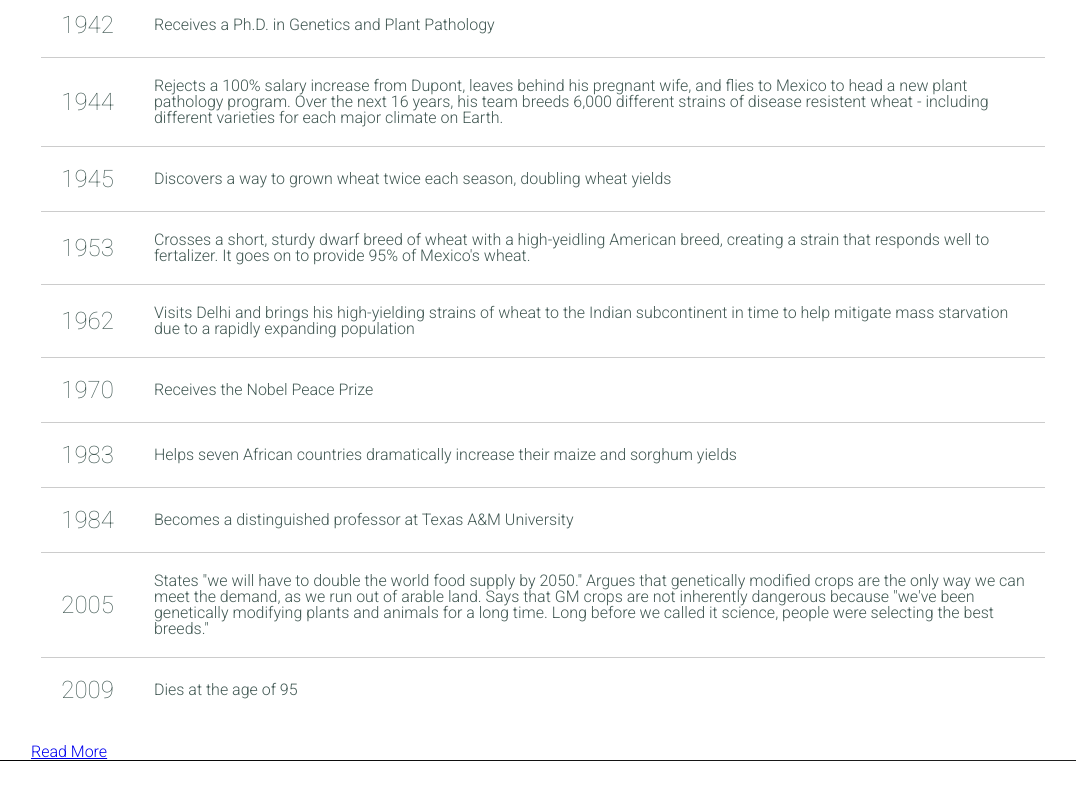
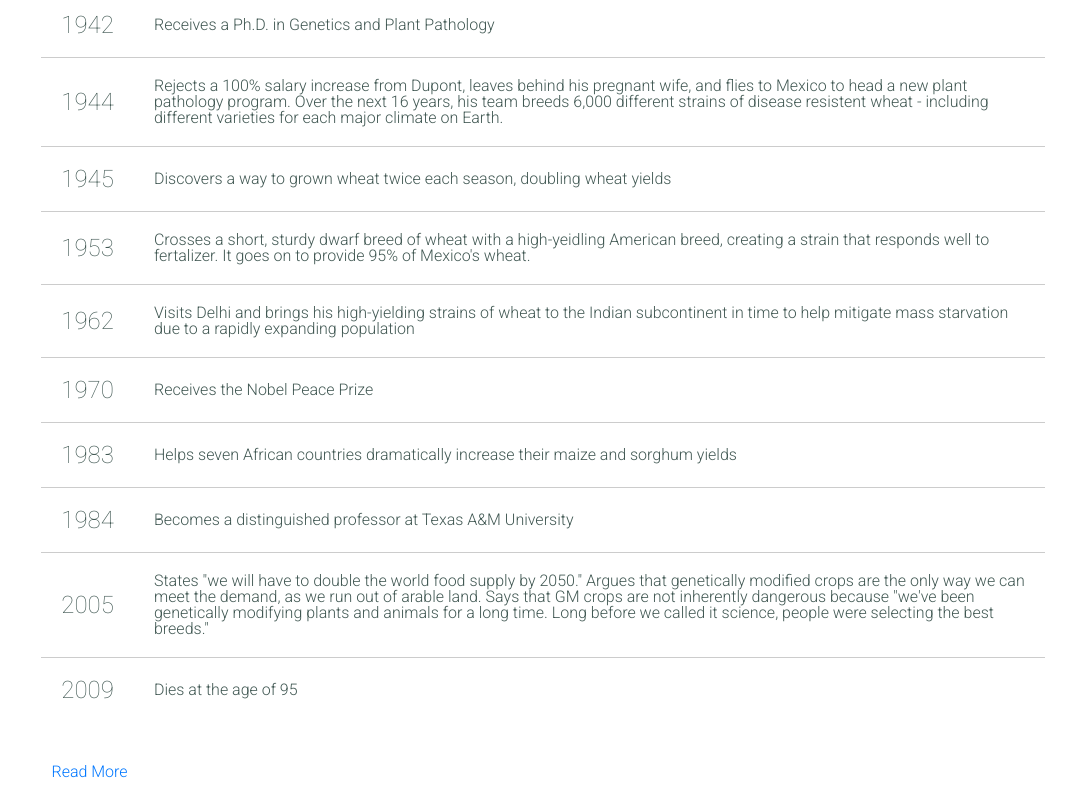
Before and after one commit to ashwins93/FCC-RWD-Projects, a plain HTML site: page index.html in a window 1280 px wide. Shown: the part 1495-2295 px from the top of the page, without its empty margins (97-1173 px from the left). Before the commit the page ends 2256 px from the top, so only its background shows below. Drawn offline with Linux system fonts and the light colour scheme.

Commit message:
Style the tribute-link

```diff
--- a/index.css
+++ b/index.css
@@ -150,6 +150,17 @@ header .tagline {
   flex-grow: 1;
 }
 
+/* Links */
+#tribute-link {
+  display: inline-block;
+  padding: 20px 2%;
+  text-decoration: none;
+  color: #0077ff;
+}
+#tribute-link:hover {
+  color: #ff8800;
+}
+
 /* Responsive Web Design */
 @media only screen and (max-width: 400px) {
   .timeline .event {
--- a/index.html
+++ b/index.html
@@ -118,7 +118,8 @@
           </div>
         </section>
 
-        <a href="https://en.wikipedia.org/wiki/Norman_Borlaug" class="wikilink" id="tribute-link">
+        <a href="https://en.wikipedia.org/wiki/Norman_Borlaug" class="wikilink" id="tribute-link"
+          target="_blank">
           Read More
         </a>
       </div>
```
